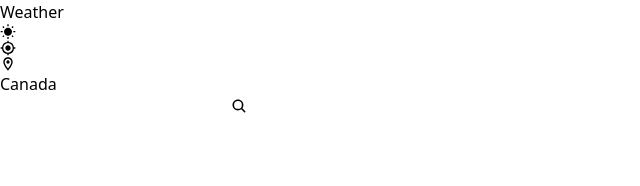
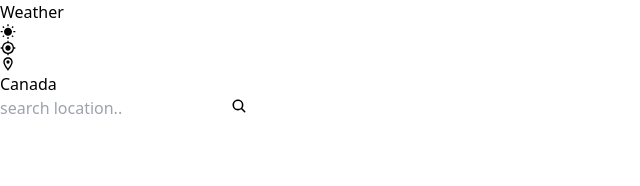
Before and after one commit to Salma10-10/Weather-app, a Next.js app: page / in a window 1280 px wide. Shown: the top 186 px of the page, without its empty margins (0-640 px from the left). Built offline with nearby package versions, Linux system fonts and the light colour scheme.

Commit message:
Added cn.ts

```diff
--- a/package.json
+++ b/package.json
@@ -9,10 +9,12 @@
     "lint": "next lint"
   },
   "dependencies": {
+    "clsx": "^2.1.1",
     "next": "15.1.0",
     "react": "^19.0.0",
     "react-dom": "^19.0.0",
-    "react-icons": "^5.4.0"
+    "react-icons": "^5.4.0",
+    "tailwind-merge": "^2.5.5"
   },
   "devDependencies": {
     "@eslint/eslintrc": "^3",
--- a/src/app/components/SearchBox.tsx
+++ b/src/app/components/SearchBox.tsx
@@ -1,16 +1,27 @@
 /** @format */
+import { cn } from "@/app/utils/cn";
 import React from "react";
 import { IoSearch } from "react-icons/io5";
 
-type Props = {};
+type Props = {
+    className?: string;
+    value: string;
+    onchange: React.ChangeEventHandler<HTMLInputElement> | undefined
+    onSubmit: React.FormEventHandler<HTMLFormElement> | undefined;
+};
 
-export default function SearchBox({ }: Props) {
+export default function SearchBox(props: Props) {
     return (
-        <form className="flex relative items-center justify-center h-10">
-            <input type="text" />
-            <button>
+        <form onSubmit={props.onSubmit} className={cn("flex relative items-center justify-center h-10", props.className)}>
+            <input
+                value={props.value}
+                type="text"
+                onChange={props.onchange}
+                placeholder="search location.."
+                className="px-4 py-2 w-[230px] border border-gray-300 rounded-l-md focus:outline-none focus:border-blue-500 h-full" />
+            <button className="px-4 py-[9px] bg-blue-500 text-white rounded-r-md focus:outline-none hover:bg-blue-600 h-full">
                 <IoSearch />
             </button>
-        </form>
+        </form >
     );
 }
--- /dev/null
+++ b/src/app/utils/cn.ts
@@ -0,0 +1,7 @@
+import { ClassValue } from "clsx";
+import clsx from "clsx";
+import { twMerge } from "tailwind-merge";
+
+export function cn(...inputs: ClassValue[]) {
+    return twMerge(clsx(...inputs));
+}
```
Also changed, not shown: 1 other file (tests, documents, lock files or other folders).
